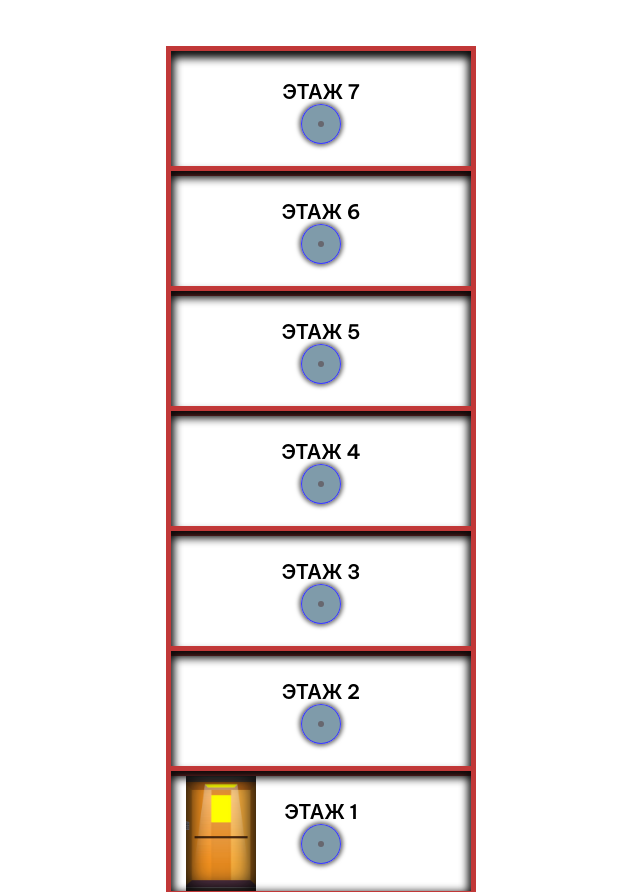
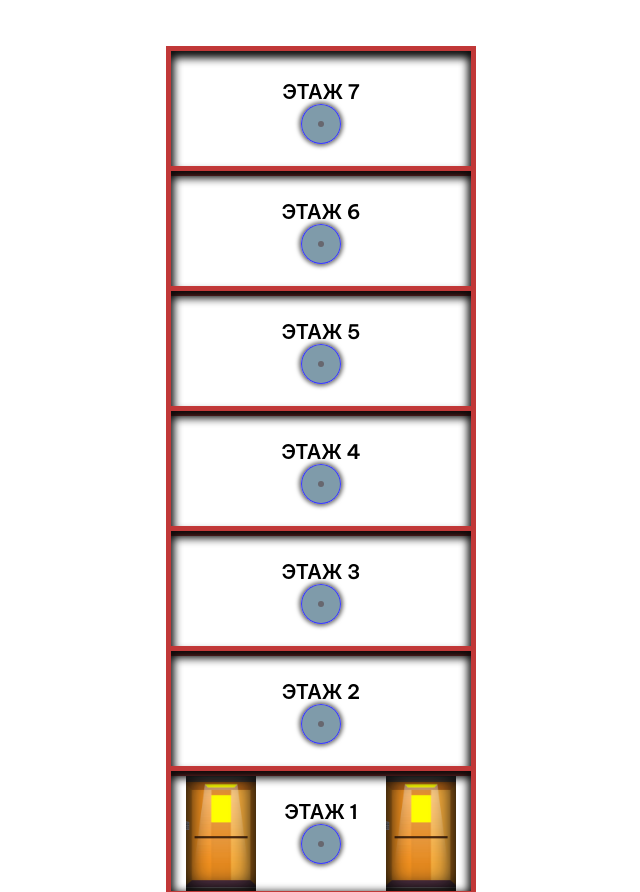
Before and after one commit to kaskodim/elevator-button, a React (Create React App) app: page / in a window 1280 px wide. Shown: the whole page, without its empty margins (319-959 px from the left). Built offline with nearby package versions, Linux system fonts and the light colour scheme.

Commit message:
adds two lift

```diff
--- a/src/components/Floor/Floor.tsx
+++ b/src/components/Floor/Floor.tsx
@@ -1,12 +1,11 @@
 import {SFloor, SFloorInner} from './styles';
 import {Button} from '@src/styles/Button';
-import {FloorValueButtonType} from '@src/components/House/House';
+
 
 export type FloorPropsType = {
     floor: number
     isPressed: boolean
     addQueue: (floor: number) => void
-    queue: FloorValueButtonType[]
 }
 
 export const Floor = (props: FloorPropsType) => {
--- a/src/components/House/House.tsx
+++ b/src/components/House/House.tsx
@@ -9,38 +9,122 @@ import {FLOOR_COUNT} from '@src/constants';
 export type FloorValueButtonType = {
     floor: number
     isPressed: boolean
+
+}
+
+type LiftInMotionType = {
+    leftLift: boolean
+    rightLift: boolean
 }
 
 export const House = () => {
+debugger
+        const [queue, setQueue] = useState<FloorValueButtonType[]>([]);
+        const [targetLiftLeft, setTargetLiftLeft] = useState<FloorValueButtonType>({floor: 1, isPressed: false});
+        const [targetLiftRight, setTargetLiftRight] = useState<FloorValueButtonType>({floor: 1, isPressed: false});
+        const [liftInMotion, setLiftInMotion] = useState<LiftInMotionType>({leftLift: false, rightLift: false});
+        console.log('LEFT', liftInMotion.leftLift)
+        console.log('RIGHT', liftInMotion.rightLift)
+        console.log({queue})
 
-    const [queue, setQueue] = useState<FloorValueButtonType[]>([]);
-    const [floorValueButton, setFloorValueButton] = useState<FloorValueButtonType>({floor: 1, isPressed: false});
-    const [liftInMotion, setLiftInMotion] = useState<boolean>(false)
 
         const floors = createFloors(FLOOR_COUNT)
 
-    const changeLiftInMotion = (liftInMotion: boolean) => {
-        setLiftInMotion(liftInMotion)
-    }
+
+        console.log(queue)
+
 
         const addQueue = (floor: number) => {
             const newFloorValue = {floor: floor, isPressed: true}
-        setQueue(queue.length === 0 ? [newFloorValue] : [...queue, newFloorValue]);
+
+            setQueue(queue.length === 0 || queue[0].floor === newFloorValue.floor ? [newFloorValue] : [...queue, newFloorValue]);
         }
 
         useEffect(() => {
 
-            if (liftInMotion || queue.length === 0) {
-            } else if (!liftInMotion) {
-                setFloorValueButton(queue[0])
-                if (queue[0] === floorValueButton) {
+                if (queue.length !== 0 && queue[0] !== undefined) {
+                    const differenceR = Math.abs(queue[0].floor - targetLiftRight.floor)
+                    const differenceL = Math.abs(queue[0].floor - targetLiftLeft.floor)
+
+
+                    // если оба лифта едут - ничего не делаем   !liftInMotion.rightLift && !liftInMotion.leftLift
+                    if (liftInMotion.leftLift && liftInMotion.rightLift) {
+
+                    }
+
+
+                    // если едет только 1 лифт, тогда запускаем второй (на дистанцию не влияет условие)
+                    else if ((liftInMotion.leftLift && !liftInMotion.rightLift) || (!liftInMotion.leftLift && liftInMotion.rightLift)) {
+
+                        if (!liftInMotion.rightLift) {
+                            console.log('правый')
+
+                            setTargetLiftRight(queue[0])
+
                             setQueue([...queue].slice(1))
+                            setLiftInMotion({...liftInMotion, rightLift: true})
+                        } else if (!liftInMotion.leftLift) {
+                            console.log('левый')
+
+                            setTargetLiftLeft(queue[0])
+
+                            setQueue([...queue].slice(1))
+                            setLiftInMotion({...liftInMotion, leftLift: true})
                         }
                     }
-        }, [floorValueButton, queue, liftInMotion]
+
+                        // правый лифт должен ехать
+                        // если он стоит и   ( левый лифт занят ИЛИ дистанция меньше или равна левому)
+
+
+                        // правый лифт едет
+                        // если он стоит и (  дистанция меньше или равна левому  )
+                        // Не учтено, что дистанция не влиет, когда только 1 лифт стоит
+                    //      RIGHT
+                    else if (!liftInMotion.leftLift && !liftInMotion.rightLift) {
+
+                        console.log('я в ELSE')
+
+                        if (!liftInMotion.rightLift && differenceR <= differenceL) {
+
+                            setTargetLiftRight(queue[0])
+                            setQueue([...queue].slice(1))
+                            setLiftInMotion({...liftInMotion, rightLift: true})
+
+                        } else {
+
+                            setTargetLiftLeft(queue[0])
+                            setQueue([...queue].slice(1))
+                            setLiftInMotion({...liftInMotion, leftLift: true})
+
+                        }
+                    }
+
+                }
+
+
+            }, [liftInMotion, targetLiftLeft, targetLiftRight, queue]
         )
-    const onStopLift = () => {
-        console.log('я пока бесполезная функция, но могу сказать что он там доехал')
+
+        const onStopLift = (lift: string | undefined) => {
+
+
+
+            console.log(lift)
+            if (lift === undefined) {
+                console.log('undefined')
+            }
+
+            if (lift === 'left') {
+                console.log('ЛЕВЫЙ доехал')
+                setLiftInMotion({ ...liftInMotion, leftLift: false });
+
+            }
+            if (lift === 'right') {
+                console.log('ПРАВЫЙ доехал')
+                setLiftInMotion({ ...liftInMotion, rightLift: false });
+
+            }
         }
 
 
@@ -52,19 +136,27 @@ export const House = () => {
                                    floor={f.floor}
                                    addQueue={addQueue}
                                    isPressed={false}
-                               queue={queue}
                             />
                         )
                     )}
 
-                <Lift liftLocation={'one'}
-                      floorValueButton={floorValueButton}
+                    <Lift liftLocation={'left'}
+                          floorValueButton={targetLiftLeft}
                           onStopLift={onStopLift}
-                      changeLiftInMotion={changeLiftInMotion}
-                      liftInMotion={liftInMotion}
+
 
                     />
+
+                    <Lift liftLocation={'right'}
+                          floorValueButton={targetLiftRight}
+                          onStopLift={onStopLift}
+
+
+                    />
+
+
                 </Container>
             </SHouse>
         );
-};
+    }
+;
--- a/src/components/Lift/Lift.tsx
+++ b/src/components/Lift/Lift.tsx
@@ -5,14 +5,14 @@ import {DELAYED_START, NORMAL_SPEED, SLOW_SPEED, VERY_SLOW_SPEED} from '@src/con
 import {StatusType, TimingFunctionType} from '@src/components/Lift/types';
 
 
-export type LiftLocationType = 'one' | 'two'
+export type LiftLocationType = 'left' | 'right'
 
 type LiftPropsType = {
     floorValueButton: FloorValueButtonType
-    onStopLift: () => void
+    onStopLift: (lift: string | undefined) => void
     liftLocation: LiftLocationType
-    changeLiftInMotion: (liftInMotion: boolean) => void
-    liftInMotion: boolean
+
+
 }
 
 export const Lift = (props: LiftPropsType) => {
@@ -29,9 +29,10 @@ export const Lift = (props: LiftPropsType) => {
             setSpeed(SLOW_SPEED)
             setTimingFunction('ease-in')
             setCurrentFloor(floor)
-            props.onStopLift()
+            props.onStopLift(props.liftLocation)
 
-            props.changeLiftInMotion(false)
+
+
 
         } else {
 
@@ -82,8 +83,7 @@ export const Lift = (props: LiftPropsType) => {
         if (!(currentFloor === props.floorValueButton.floor)) {
 
             setStatus('start')
-            if (!props.liftInMotion) {
-                props.changeLiftInMotion(true)
+
 
                 const isNeighboringFloor = Math.abs(currentFloor - props.floorValueButton.floor) !== 1;
 
@@ -102,11 +102,12 @@ export const Lift = (props: LiftPropsType) => {
                 }, DELAYED_START)
 
 
-            }
+
 
 
         }
     }, [props.floorValueButton])
+
     return (
         <SLift
             status={status}
--- a/src/components/Lift/styles.ts
+++ b/src/components/Lift/styles.ts
@@ -12,11 +12,11 @@ export type SLiftPropsType = {
     liftLocation: LiftLocationType
 }
 
-const oneLift = css`
+const leftLift = css`
     left: 0;
     margin-left: 15px;
 `
-const twoLift = css`
+const rightLift = css`
     right: 0;
     margin-right: 15px;
 `
@@ -24,7 +24,7 @@ const twoLift = css`
 
 export const SLift = styled.div<SLiftPropsType>`
 
-    ${props => props.liftLocation === 'one' ? oneLift : twoLift};
+    ${props => props.liftLocation === 'left' ? leftLift : rightLift};
 
     width: 70px;
     height: ${FLOOR_HEIGHT}px;
--- a/src/constants.ts
+++ b/src/constants.ts
@@ -1,6 +1,6 @@
 export const FLOOR_COUNT: number = 7;
 export const FLOOR_HEIGHT: number = 120;
-export const DEFAULT_SPEED = 1
+export const DEFAULT_SPEED = 0.7
 
 export const NORMAL_SPEED: number = 1.2 / DEFAULT_SPEED;
 export const SLOW_SPEED: number = 2 / DEFAULT_SPEED;
```
Lines whose indentation alone changed are shown as unchanged.
